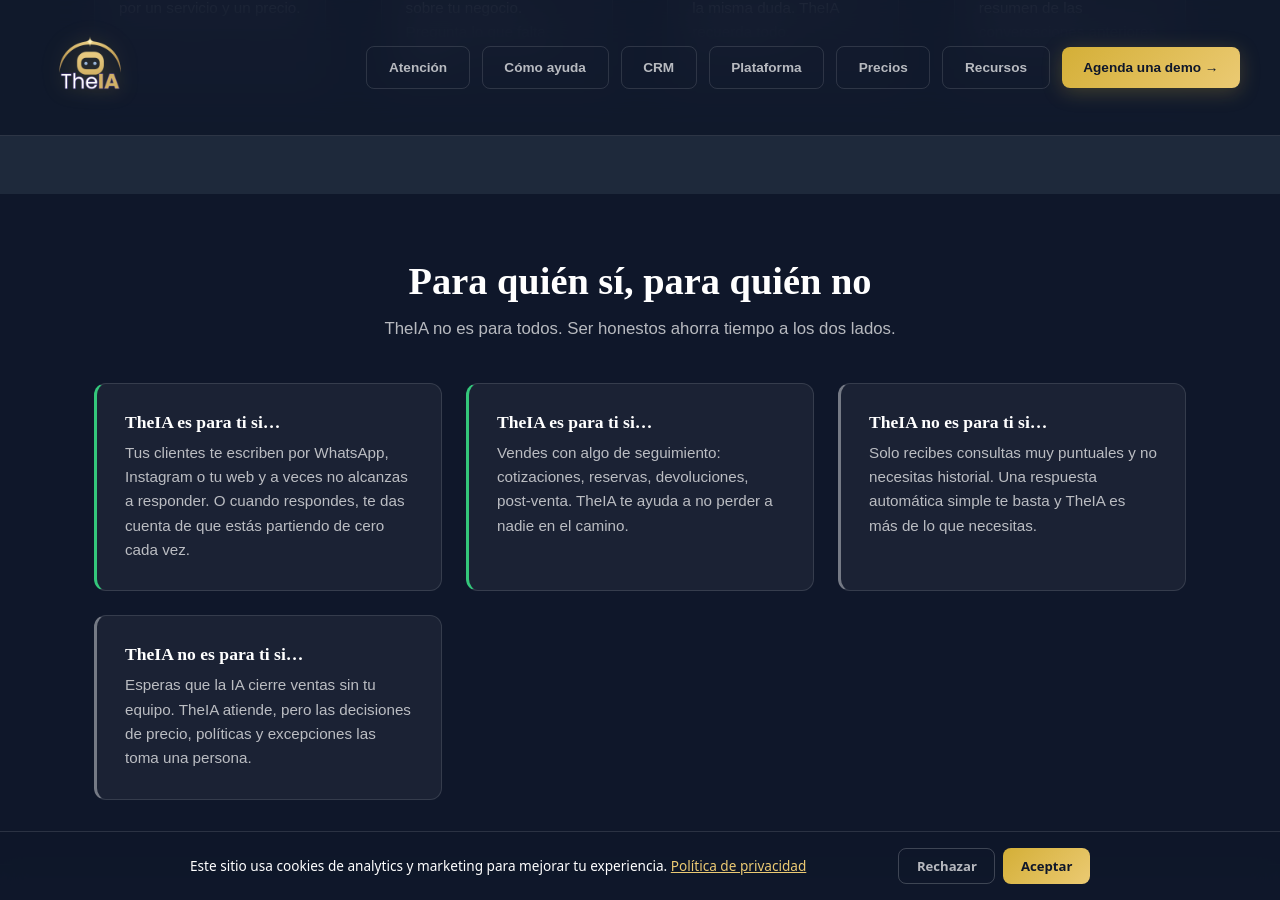
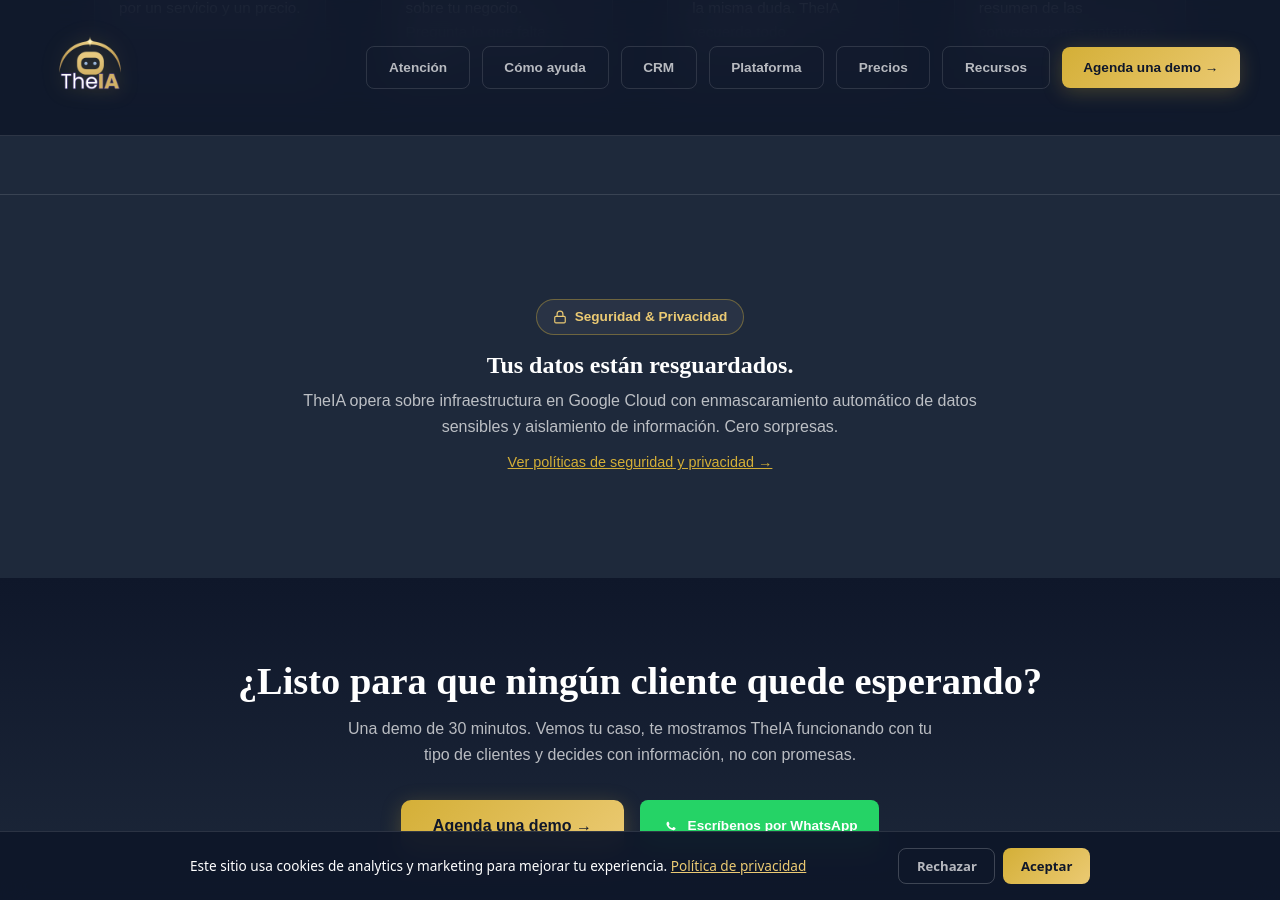
Before and after one commit to rodmera/theia-landing, a Jekyll site: the page atencion-cliente.html, which Jekyll copies as it is, in a window 1280 px wide and 900 px high, scrolled down 1915 px. Built offline with Jekyll 4.4.1, drawn with Linux system fonts in a browser that asks for light colours; a script that is not in the unit is left out.

Commit message:
fix(ui): remueve seccion redundante y desalineada 'para quien si' en atencion-cliente.html

```diff
--- a/atencion-cliente.html
+++ b/atencion-cliente.html
@@ -792,36 +792,6 @@
     </div>
   </section>
 
-  <!-- Para quién -->
-  <section>
-    <div class="container">
-      <h2 class="section-title reveal">Para quién sí, para quién no</h2>
-      <p class="section-sub reveal">TheIA no es para todos. Ser honestos ahorra tiempo a los dos lados.</p>
-
-      <div class="quien-grid">
-        <div class="quien-card si reveal">
-          <h4>TheIA es para ti si…</h4>
-          <p>Tus clientes te escriben por WhatsApp, Instagram o tu web y a veces no alcanzas a responder. O cuando respondes, te das cuenta de que estás partiendo de cero cada vez.</p>
-        </div>
-
-        <div class="quien-card si reveal">
-          <h4>TheIA es para ti si…</h4>
-          <p>Vendes con algo de seguimiento: cotizaciones, reservas, devoluciones, post-venta. TheIA te ayuda a no perder a nadie en el camino.</p>
-        </div>
-
-        <div class="quien-card no reveal">
-          <h4>TheIA no es para ti si…</h4>
-          <p>Solo recibes consultas muy puntuales y no necesitas historial. Una respuesta automática simple te basta y TheIA es más de lo que necesitas.</p>
-        </div>
-
-        <div class="quien-card no reveal">
-          <h4>TheIA no es para ti si…</h4>
-          <p>Esperas que la IA cierre ventas sin tu equipo. TheIA atiende, pero las decisiones de precio, políticas y excepciones las toma una persona.</p>
-        </div>
-      </div>
-    </div>
-  </section>
-
   <!-- Seguridad y Privacidad -->
   <section class="compliance">
     <div class="container">
```
Also changed, not shown: tests/test_site.py (+11 -0 lines).
